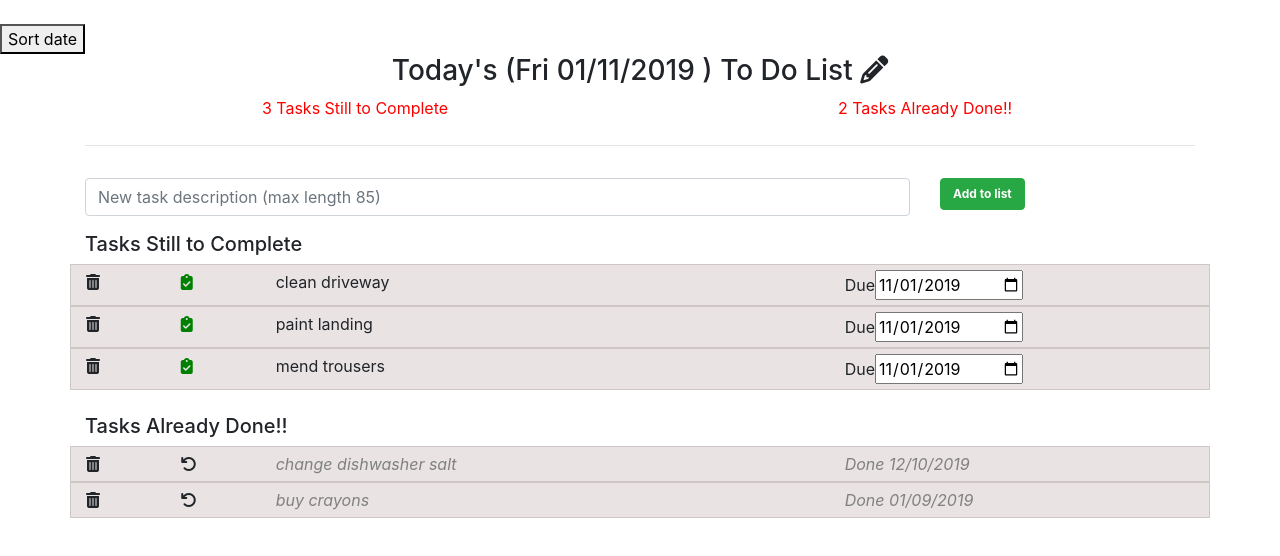
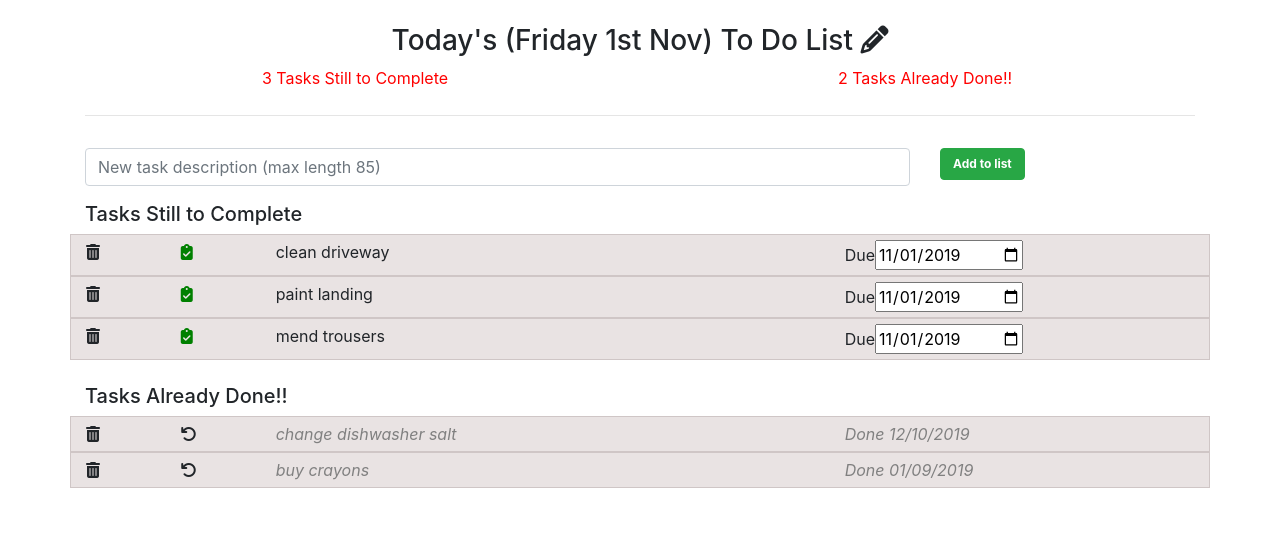
Before and after one commit to helenjgardner/final_todo_application, a React (Create React App) app: page / in a window 1280 px wide. Shown: the top 556 px of the page. Built offline with nearby package versions, Linux system fonts and the light colour scheme.

Commit message:
built sortdate funcion but not called, tidied dates in general

```diff
--- a/src/App.js
+++ b/src/App.js
@@ -11,13 +11,12 @@ class App extends React.Component {
 
   state = {
     tasks: [
-      { text: "clean driveway", completed: false, dateDue: moment().format("YYYY-MM-DD"), dateDone: moment("10/13/2019").format("DD/MM/YYYY"), id: uuid() },
-      { text: "paint landing", completed: false, dateDue: moment().format("YYYY-MM-DD"), dateDone: moment("10/01/2019").format("DD/MM/YYYY"), id: uuid() },
-      { text: "mend trousers", completed: false, dateDue: moment().format("YYYY-MM-DD"), dateDone: moment("10/12/2019").format("DD/MM/YYYY"), id: uuid() },
-      { text: "change dishwasher salt", completed: true, dateDue: moment().format("YYYY-MM-DD"), dateDone: moment("10/12/2019").format("DD/MM/YYYY"), id: uuid() },
-      { text: "buy crayons", completed: true, dateDue: moment().format("YYYY-MM-DD"), dateDone: moment("09/01/2019").format("DD/MM/YYYY"), id: uuid() }
-    ],
-    dateToday: moment().format("ddd DD/MM/YYYY")
+      { text: "clean driveway", completed: false, dateDue: moment().format("YYYY-MM-DD"), dateDone: "", id: uuid() },
+      { text: "paint landing", completed: false, dateDue: moment().format("YYYY-MM-DD"), dateDone: "", id: uuid() },
+      { text: "mend trousers", completed: false, dateDue: moment().format("YYYY-MM-DD"), dateDone: "", id: uuid() },
+      { text: "change dishwasher salt", completed: true, dateDue: "", dateDone: "2019-10-12", id: uuid() },
+      { text: "buy crayons", completed: true, dateDue: "", dateDone: "2019-09-01", id: uuid() }
+    ]
   }
 
   addTask = (taskText) => {
@@ -76,11 +75,12 @@ class App extends React.Component {
     })
   }
 
-  sort = () => {
-    const tasksCopy = this.state.tasks;
-    tasksCopy.sort(function(a, b){return a.dateDone - b.DateDone})
-
-    alert(tasksCopy[0].dateDone,tasksCopy[1].dateDone);
+  sortByDate = () => {
+    const tasksCopy = this.state.tasks.slice();
+    tasksCopy.sort(function (a, b) { return moment(a.dateDone).format('YYYYMMDD') - moment(b.dateDone).format('YYYYMMDD') });
+    this.setState({
+      tasks: tasksCopy
+    })
   }
 
   render() {
@@ -91,8 +91,7 @@ class App extends React.Component {
     return (
       <div>
         <br />
-        <button onClick={this.sort}>Sort date </button>
-        <h3> Today's ({this.state.dateToday} ) To Do List <i className="fas fa-pencil-alt"> </i> </h3>
+        <h3> Today's ({moment().format("dddd Do MMM")}) To Do List <i className="fas fa-pencil-alt"> </i> </h3>
         <div className="container">
           <div className="row" id="totalItem">
             <hr />
@@ -104,9 +103,8 @@ class App extends React.Component {
           <AddItem addTaskFunc={this.addTask} />
 
           <h5> Tasks Still to Complete </h5>
-
-          {tasksToDo.map(item => {
-            return <TaskToDo key={item.id}
+            {tasksToDo.map(item => {
+              return <TaskToDo key={item.id}
               id={item.id}
               task={item.text}
               completed={item.completed}
--- a/src/TaskComplete.js
+++ b/src/TaskComplete.js
@@ -1,5 +1,6 @@
 import React from "react";
 import "./TaskComplete.css";
+import moment from 'moment';
 
 
 class TaskComplete extends React.Component {
@@ -30,7 +31,8 @@ class TaskComplete extends React.Component {
                  </div>
 
                 <div className="col-12 col-sm-4 greyItalic">
-                    Done {this.props.dateDone}
+                    {/* Done {this.props.dateDone} */}
+                    Done {moment(this.props.dateDone, "YYYY-MM-DD").format("DD/MM/YYYY")}
                 </div>
             </div >
 
```
